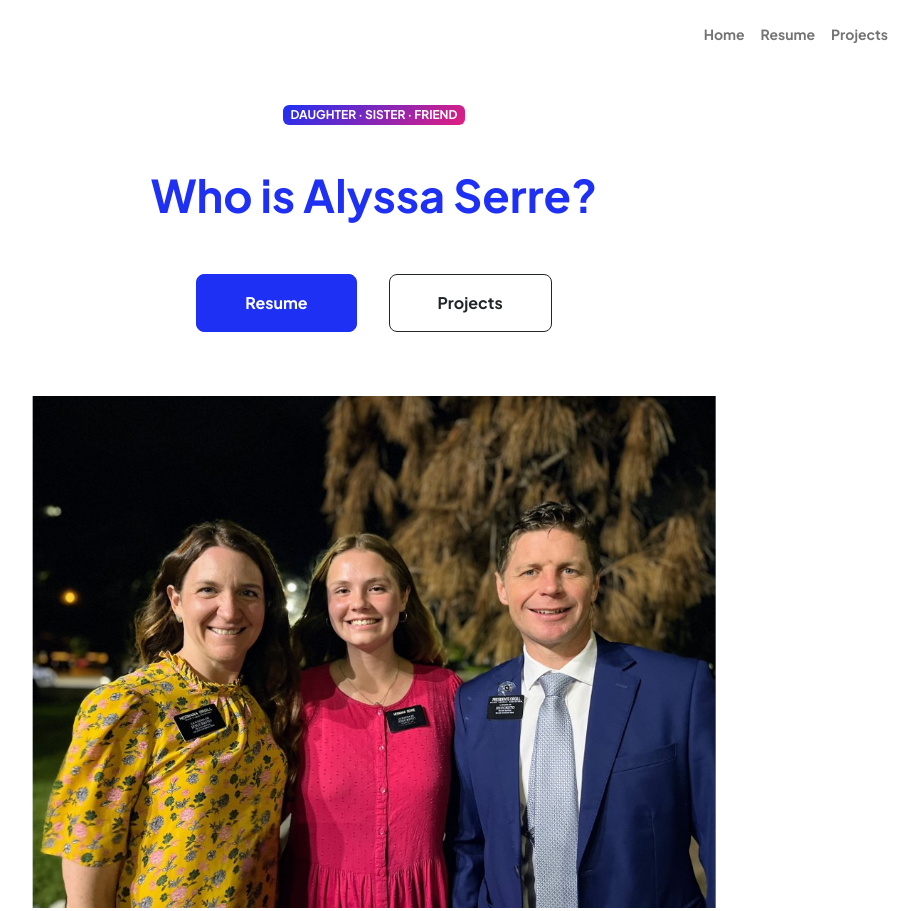
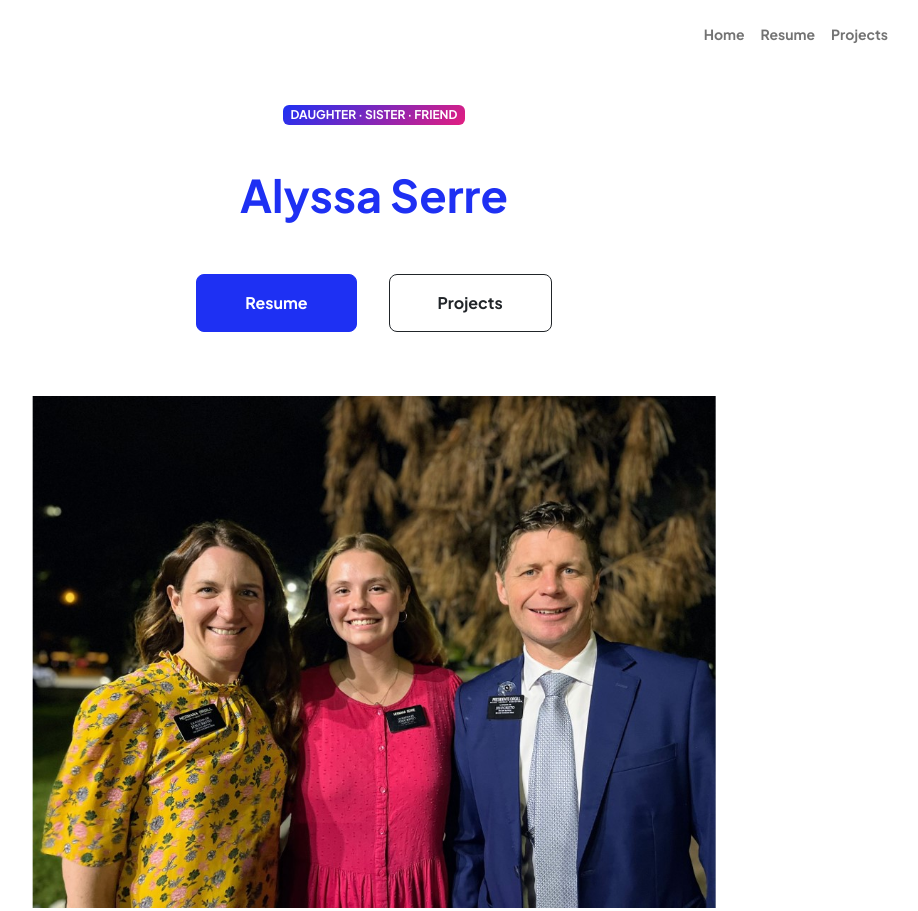
Before and after one commit to alyssaserre/finalproject1, a plain HTML site: page index.html in a window 1280 px wide. Shown: the top 911 px of the page, without its empty margins (266-1184 px from the left). Drawn offline with nearby package versions, Linux system fonts and the light colour scheme.

Commit message:
Update index.html

```diff
--- a/index.html
+++ b/index.html
@@ -43,7 +43,7 @@
                             <!-- Header text content-->
                             <div class="text-center text-xxl-start">
                                 <div class="badge bg-gradient-primary-to-secondary text-white mb-4"><div class="text-uppercase">Daughter &middot; Sister &middot; Friend</div></div>
-                                <h1 class="display-3 fw-bolder mb-5"><span class="normaltext d-inline">Who is Alyssa Serre?</span></h1>
+                                <h1 class="display-3 fw-bolder mb-5"><span class="normaltext d-inline">Alyssa Serre</span></h1>
                                 <!-- <div class="fs-3 fw-light text-muted">Brigham Young University- aserre1@byu.edu</div> -->
                                 <div class="d-grid gap-3 d-sm-flex justify-content-sm-center justify-content-xxl-start mb-3">
                                     <a class="btn btn-primary btn-lg px-5 py-3 me-sm-3 fs-6 fw-bolder" href="resume.html">Resume</a>
```
